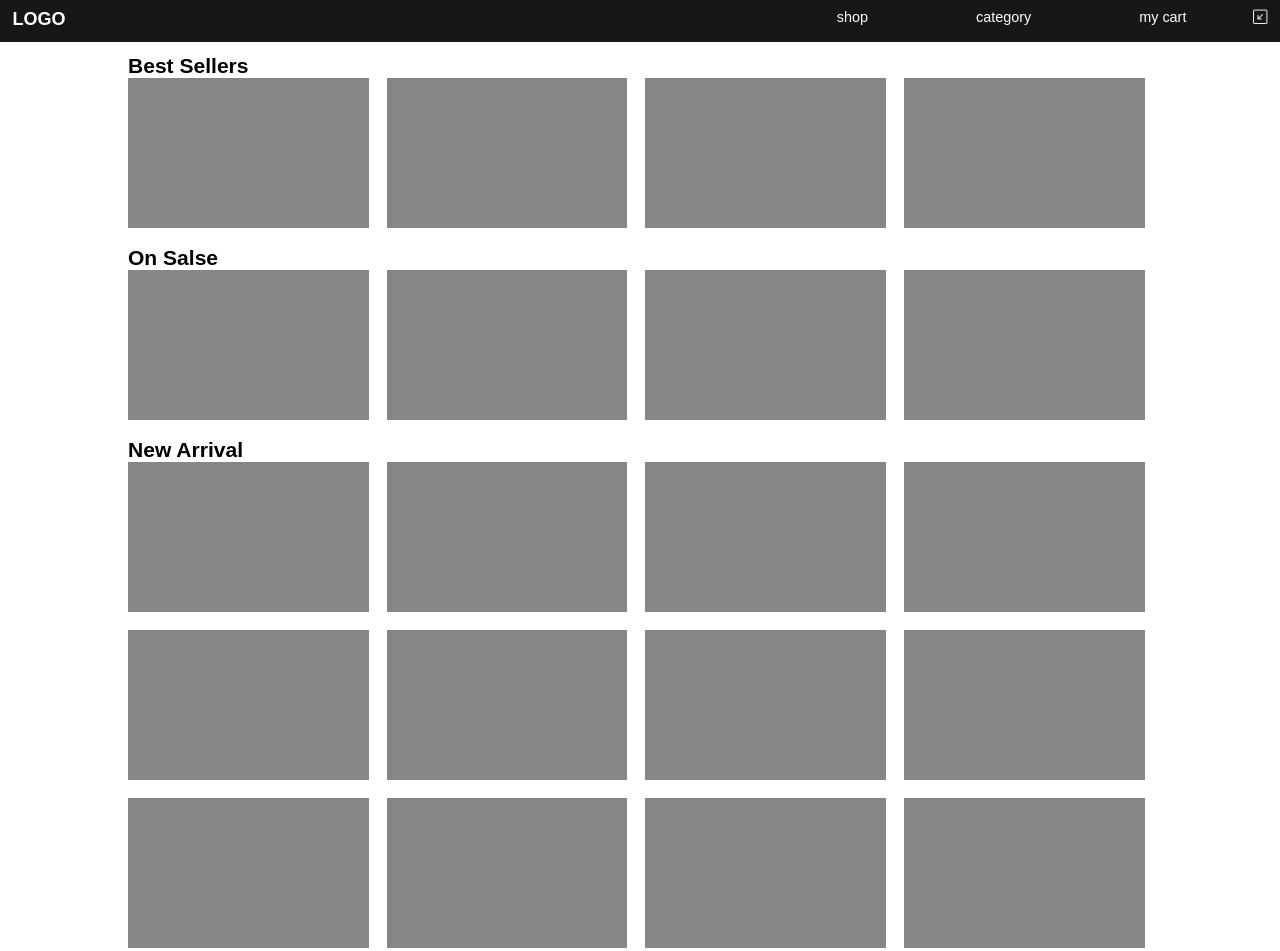
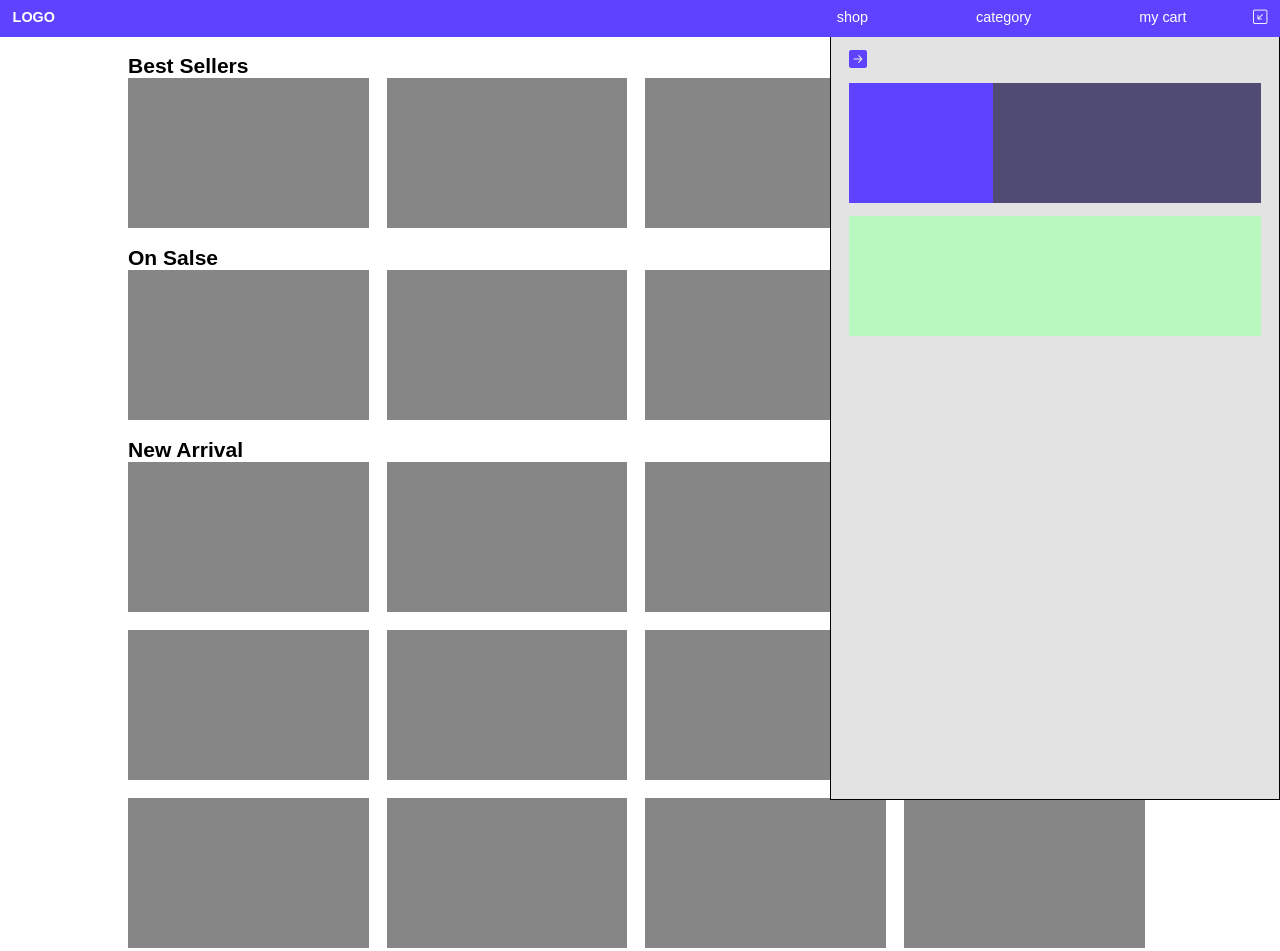
Before and after one commit to pair-supitsara/E-Commerce, a website: page page/category.html in a window 1280 px wide. Shown: the top 951 px of the page. Drawn offline with nearby package versions, Linux system fonts and the light colour scheme.

Commit message:
create fixed cart
- create fixed cart
- add color to template
- fix navbar not equal ??

```diff
--- a/page/category.html
+++ b/page/category.html
@@ -7,10 +7,29 @@
     <link rel="stylesheet" href="https://cdn.jsdelivr.net/npm/bootstrap-icons@1.10.5/font/bootstrap-icons.css">
     <link rel="stylesheet" href="../style/grobal.css">
     <link rel="stylesheet" href="../style/navigation.css">
+    <link rel="stylesheet" href="../style/cart.css">
     <link rel="stylesheet" href="../style/category.css">
 </head>
 <body>
     <!-- navigation bar -->
+
+    <div class="cart">
+        <div class="back-icon">
+            <i class="bi bi-arrow-right-square-fill"></i>
+        </div>
+        <div class="cart-item">
+            <div class="image">
+
+            </div>
+            <div class="detail-item">
+
+            </div>
+        </div>
+        <div class="cart-item">
+
+        </div>
+    </div>
+
     <div class="container">
         <div class="row">
             <h3>Best Sellers</h3>
--- /dev/null
+++ b/style/cart.css
@@ -0,0 +1,46 @@
+.cart {
+    position: fixed;
+    top: 0;
+    right: 0;
+    display: flex;
+    flex-direction: column;
+    align-items: center;
+    gap: .7rem;
+    padding: 2.7rem 1rem;
+    width: 450px;
+    height: 100%;
+    background-color: rgb(227, 227, 227);
+    border: 1px solid black;
+}
+.cart-item {
+    display: flex;
+    width: 100%;
+    height: 120px;
+    justify-content: center;
+    background-color: #B9F9BF;
+}
+.cart-item:hover {
+    background-color: #7BFF88;
+    cursor: pointer;
+}
+.back-icon {
+    color: #5D43FF;
+    align-self: start;
+}
+.back-icon:hover {
+    color: black;
+    cursor: pointer;
+}
+
+.cart-item > .image {
+    display: block;
+    height: 100%;
+    width: 35%;
+    background-color: #5D43FF;
+}
+.cart-item > .detail-item {
+    display: block;
+    height: 100%;
+    width: 65%;
+    background-color: #504b73;
+}
--- a/style/category.css
+++ b/style/category.css
@@ -21,6 +21,9 @@
     height: 150px;
     background-color: rgb(134, 134, 134);
 }
+.box:hover {
+    scale: 1.2;
+}
 .footer {
     display: flex;
     height: auto;
--- a/style/login.css
+++ b/style/login.css
@@ -95,6 +95,7 @@ button[class="button-login"]:hover {
     color: black;
     padding: 0.5rem;
     text-decoration: underline;
+    font-size: .75rem;
 }
 .link-register:hover {
     color: white;
--- a/style/navigation.css
+++ b/style/navigation.css
@@ -5,8 +5,9 @@
     z-index: 1;
     display: flex;
     justify-content: space-between;
-    background-color: rgb(23, 23, 23);
+    background-color: #5D43FF;
     color: white;
+    font-size: .8rem;
 }
 div[class="navigation-logo"] {
     display: block;
@@ -15,7 +16,6 @@ div[class="navigation-logo"] {
 ul[class="navigation-menu"] {
     display: flex;
     list-style-type: none;
-    font-size: .8rem;
 }
 .navigation-items {
     display: block;
@@ -25,12 +25,12 @@ ul[class="navigation-menu"] {
     cursor: pointer;
 }
 div[class="navigation-items"] {
-    border-bottom: rgb(23, 23, 23) solid 3px;
+    border-bottom: #5D43FF solid 3px;
     padding-left: .7rem;
     padding-right: .7rem;
 }
 a[class="navigation-items"] {
-    border-bottom: rgb(23, 23, 23) solid 3px;
+    border-bottom: #5D43FF solid 3px;
     padding-left: 3rem;
     padding-right: 3rem;
 }
```
Also changed, not shown: page/shop.html (+0 -1 lines), style/shop.css (+5 -3 lines).
